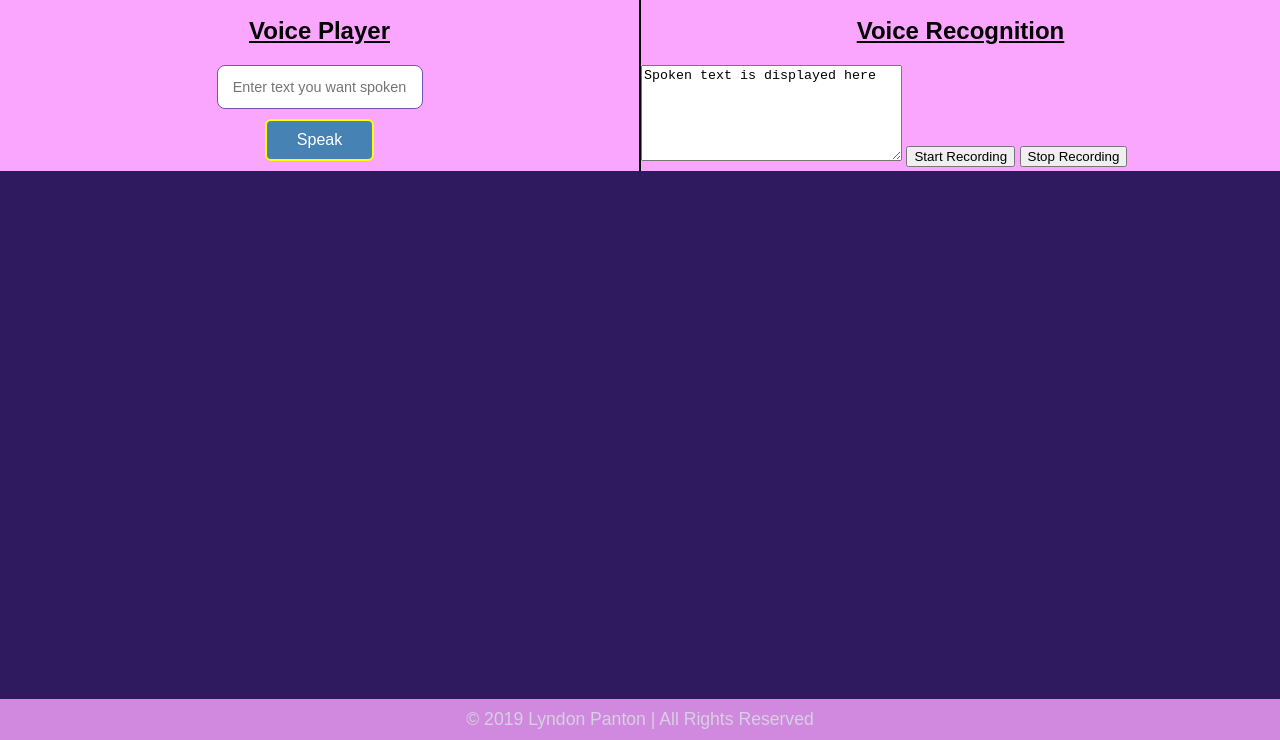
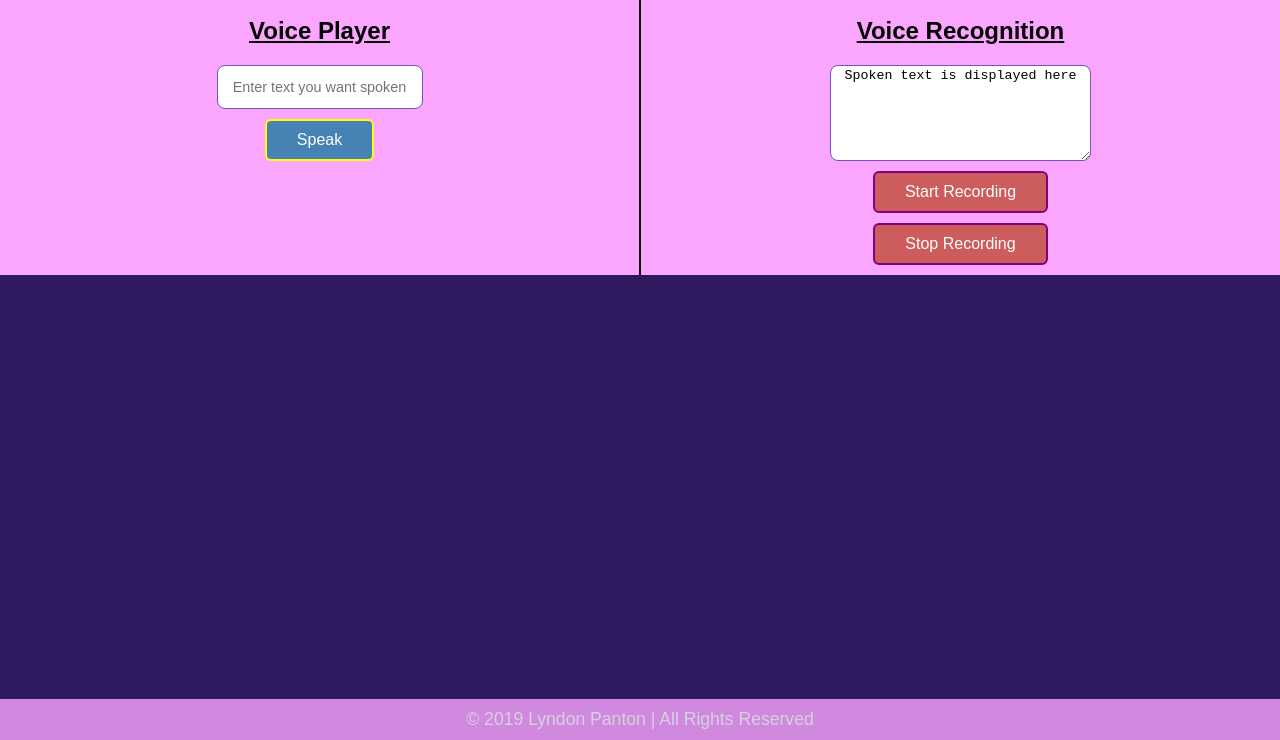
Before and after one commit to LyndonPanton/WebComponents, a plain HTML site: page index.html in a window 1280 px wide. Shown: the part 60-800 px from the top of the page. Drawn offline with Linux system fonts and the light colour scheme.

Commit message:
Added voice recognition section styling

```diff
--- a/css/styles.css
+++ b/css/styles.css
@@ -83,6 +83,37 @@ h2 {
 	flex: 1;
 }
 
+#voice-recognition-output {
+	display: block;
+	margin: 0 auto;
+	border: 1px #7353BA solid;
+	border-radius: 8px;
+	text-align: center;
+	font-family: monospace;
+}
+
+#voice-recognition-start {
+	display: block;
+	margin: 10px auto;
+	border: 2px purple solid;
+	border-radius: 6px;
+	padding: 10px 30px;
+	background-color: indianred;
+	font-size: 1.0em;
+	color: white;
+}
+
+#voice-recognition-stop {
+	display: block;
+	margin: 10px auto;
+	border: 2px purple solid;
+	border-radius: 6px;
+	padding: 10px 30px;
+	background-color: indianred;
+	font-size: 1.0em;
+	color: white;
+}
+
 
 
 /* Footer */
```
